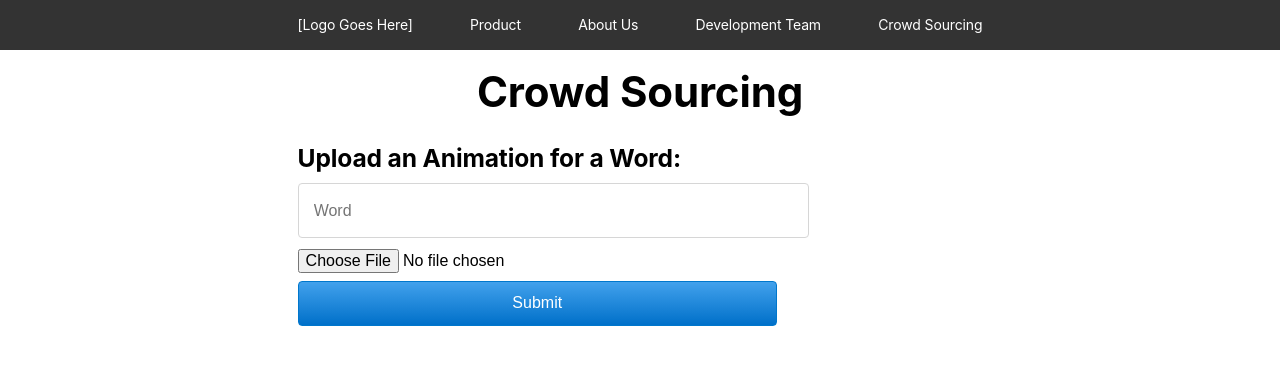
After one commit to ucfcs/Spring2019-Group26-Backend, a Flask app: template src/asltutor/templates/crowd_sourcing.html in a window 1280 px wide. The commit adds this page. Shown: the top 365 px of the page. Run offline with Flask 2, Linux system fonts and the light colour scheme; the template is opened without the code that fills it, so the values that code supplies are empty; the visitor is signed in with stand-in values (Sample User, id 1).

Commit message:
Create a template for crowd sourcing

```diff
--- a/src/asltutor/static/index.css
+++ b/src/asltutor/static/index.css
@@ -9,6 +9,7 @@ body {
 	font-weight: 400;
 	letter-spacing: -.01em;
 	font-family: "SF Pro Text","Myriad Set Pro","SF Pro Icons","Helvetica Neue","Helvetica","Arial",sans-serif;
+	text-align: center;
 }
 
 table {
@@ -67,7 +68,7 @@ tr:first-child {
 	background-color: rgb(255, 255, 255);
 }
 
-.welcome div.content {
+.welcome div.content, .crowd-sourcing {
 	max-width: 42.8rem;
 	margin: 0 auto;
 	font-size: 1.5em;
@@ -107,3 +108,35 @@ tr:first-child {
 .analytics table {
 	margin-top: 1rem;
 }
+
+.crowd-sourcing form {
+	width: 70%;
+	text-align: left;
+}
+
+.crowd-sourcing input {
+	font-size: 1rem;
+}
+
+.crowd-sourcing input[type="text"] {
+	padding: 0 .94118rem;
+	line-height: 1.23543;
+	border: 1px solid #d6d6d6;
+	color: #333;
+	box-shadow: none;
+	height: 3.3rem;
+	width: 100%;
+	border-radius: 4px;
+}
+
+.crowd-sourcing button {
+	font-size: 1rem;
+	padding: .76471rem .88235rem .82353rem;
+	box-sizing: border-box;
+	border: 1px solid #07c;
+	background-color: #0070c9;
+	background: linear-gradient(#42a1ec,#0070c9);
+	color: #fff;
+	width: 100%;
+	border-radius: 4px;
+}
--- /dev/null
+++ b/src/asltutor/templates/crowd_sourcing.html
@@ -0,0 +1,19 @@
+<!DOCTYPE html>
+<html lang="en">
+{% set title="Crowd Sourcing" %}
+{% include "header.html" %}
+<body>
+	<div class="content">
+		{% set navigation=[{"href": "/", "caption": "[Logo Goes Here]"},{"href": "/#product", "caption": "Product"},{"href": "/#about", "caption": "About Us"},{"href": "/#devs", "caption": "Development Team"},{"href": "/crowd-source", "caption": "Crowd Sourcing"}] %}
+		{% include "nav.html" %}
+		<div class="crowd-sourcing">
+			<h1>Crowd Sourcing</h1>
+			<form method="POST" action="/v1/dictionary/create">
+				<h3>Upload an Animation for a Word:</h3>
+				<input type="text" name="word" placeholder="Word" /><br />
+				<input type="file" name="file" placeholder="Animation" /><br />
+				<button type="submit">Submit</button>
+			</form>
+		</div>
+	</div>
+</html>
```
